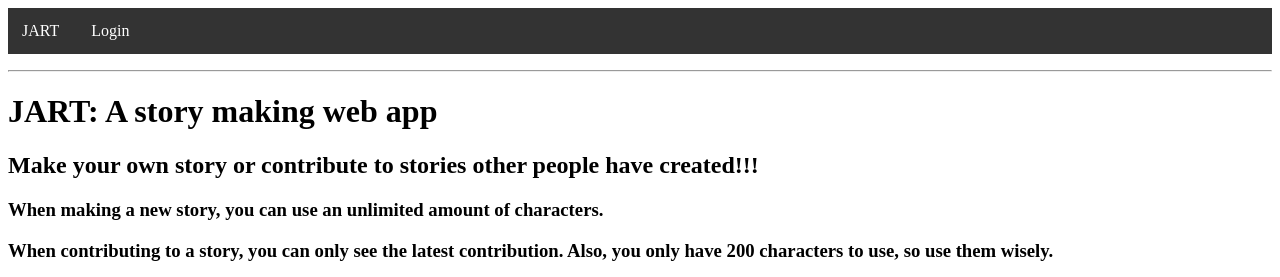
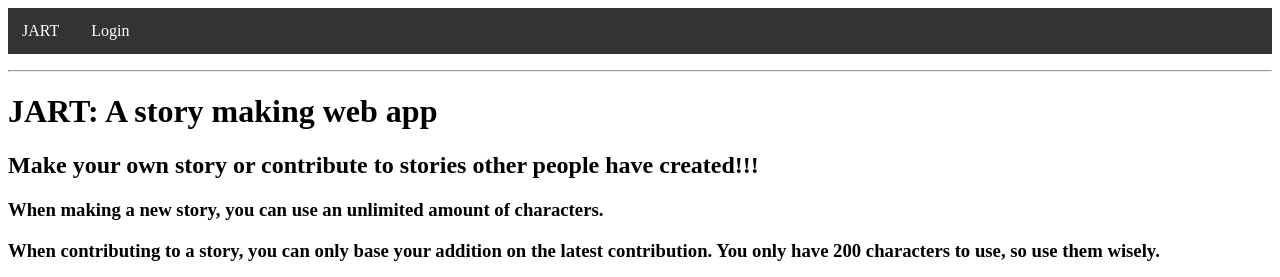
Before and after one commit to tchen9/SoftDev-Project01, a Flask app: page / in a window 1280 px wide. Shown: the top 277 px of the page. Run offline with Flask 2, Linux system fonts and the light colour scheme.

Commit message:
Text change

```diff
--- a/templates/index.html
+++ b/templates/index.html
@@ -7,7 +7,7 @@
 <h2>Make your own story or contribute to stories other people have created!!!</h2>
 
 <h3>When making a new story, you can use an unlimited amount of characters.</h3>
-<h3>When contributing to a story, you can only see the latest contribution. Also, you only have 200 characters to use, so use them wisely.</h3>
+<h3>When contributing to a story, you can only base your addition on the latest contribution. You only have 200 characters to use, so use them wisely.</h3>
 
 <img src="http://jubilateuva.org/wp-content/uploads/2017/08/Low_Res_-_Share_your_story.jpeg" alt="jubilateuva.org" width="600" height="400">
 
```
